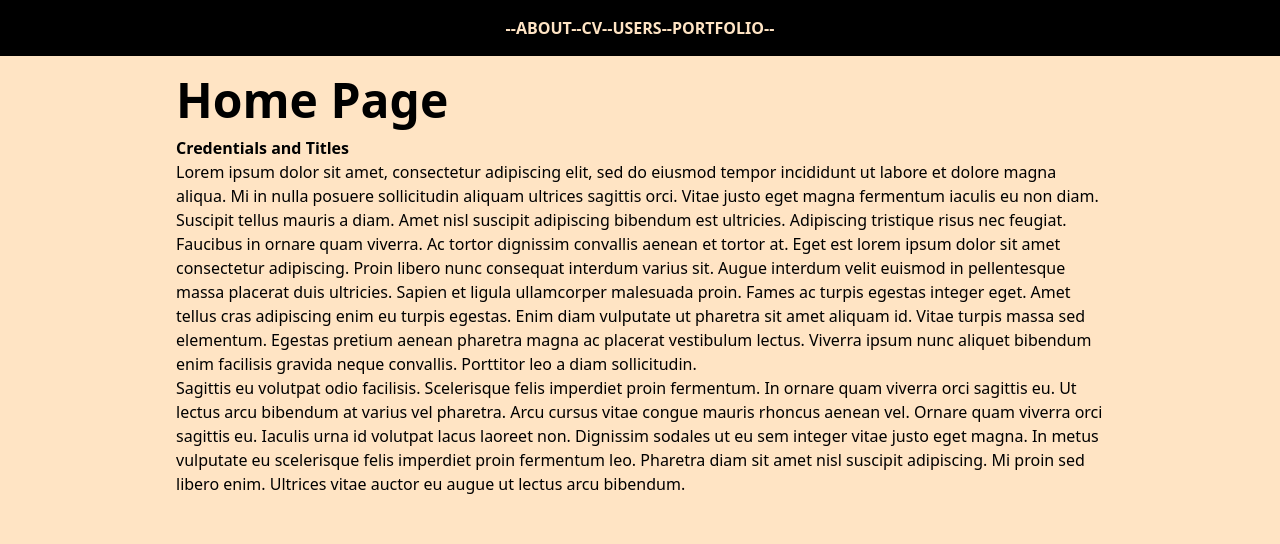
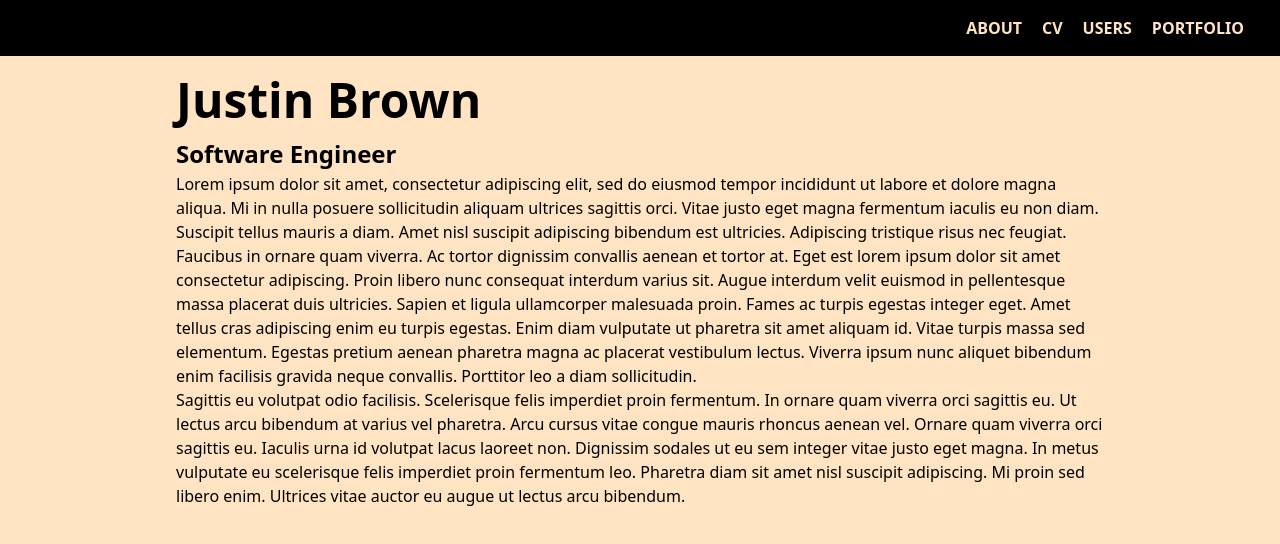
Before and after one commit to Justin2107/PortfolioSite, a Next.js app: page / in a window 1280 px wide. Shown: the top 544 px of the page. Built offline with nearby package versions, Linux system fonts and the light colour scheme.

Commit message:
Navigation bar updates

```diff
--- a/app/globals.css
+++ b/app/globals.css
@@ -25,10 +25,16 @@ h2{
   font-weight: bold;
 }
 
+
+
 body {
   color: rgb(var(--foreground-rgb));
   background: bisque;
     padding: 1rem;
+}
+
+.sub-title{
+  font-size: 1.5rem;
 }
 
 .top-bar{
--- a/app/layout.tsx
+++ b/app/layout.tsx
@@ -19,11 +19,11 @@ export default function RootLayout({
       <body>
         <nav>
           <h2 className="top-bar">
-            <div style={{ display: 'flex', justifyContent: 'center', alignItems: 'center'}}>
-              <Link href="/" key="about">--ABOUT-</Link>
-              <Link href="/bio" key="cv">-CV-</Link>
-              <Link href="/users" key="users">-USERS-</Link>
-              <Link href="/portfolio" key="portfolio">-PORTFOLIO--</Link>
+            <div style={{ display: 'flex', justifyContent: 'right', alignItems: 'right'}}>
+              <Link href="/" style={{marginRight: '20px'}}>ABOUT</Link>
+              <Link href="/bio" style={{marginRight: '20px'}}>CV</Link>
+              <Link href="/users" style={{marginRight: '20px'}}>USERS</Link>
+              <Link href="/portfolio" style={{marginRight: '20px'}}>PORTFOLIO</Link>
             </div>
           </h2>
         </nav>
--- a/app/page.tsx
+++ b/app/page.tsx
@@ -7,8 +7,8 @@ const inter = Inter({ subsets: ['latin']})
 export default function Home() {
   return (
     <main className="content">
-      <h1>Home Page</h1>
-      <h2>Credentials and Titles</h2>
+      <h1>Justin Brown</h1>
+      <h2 className="sub-title">Software Engineer</h2>
       <p>
       Lorem ipsum dolor sit amet, consectetur adipiscing elit, sed do eiusmod tempor incididunt ut labore et dolore magna aliqua. Mi in nulla posuere sollicitudin aliquam ultrices sagittis orci. Vitae justo eget magna fermentum iaculis eu non diam. Suscipit tellus mauris a diam. Amet nisl suscipit adipiscing bibendum est ultricies. Adipiscing tristique risus nec feugiat. Faucibus in ornare quam viverra. Ac tortor dignissim convallis aenean et tortor at. Eget est lorem ipsum dolor sit amet consectetur adipiscing. Proin libero nunc consequat interdum varius sit. Augue interdum velit euismod in pellentesque massa placerat duis ultricies. Sapien et ligula ullamcorper malesuada proin. Fames ac turpis egestas integer eget. Amet tellus cras adipiscing enim eu turpis egestas. Enim diam vulputate ut pharetra sit amet aliquam id. Vitae turpis massa sed elementum. Egestas pretium aenean pharetra magna ac placerat vestibulum lectus. Viverra ipsum nunc aliquet bibendum enim facilisis gravida neque convallis. Porttitor leo a diam sollicitudin.
       </p>
```
